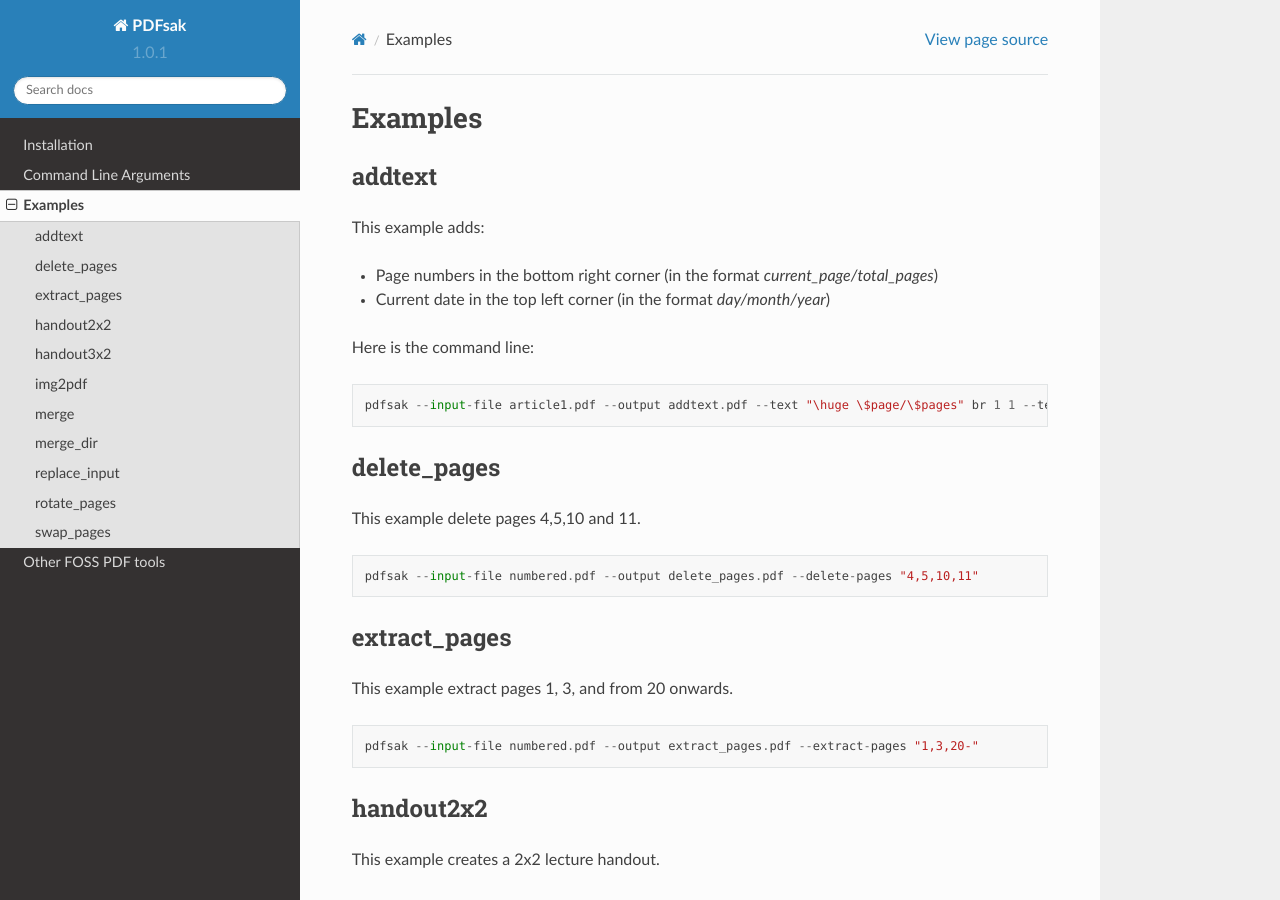
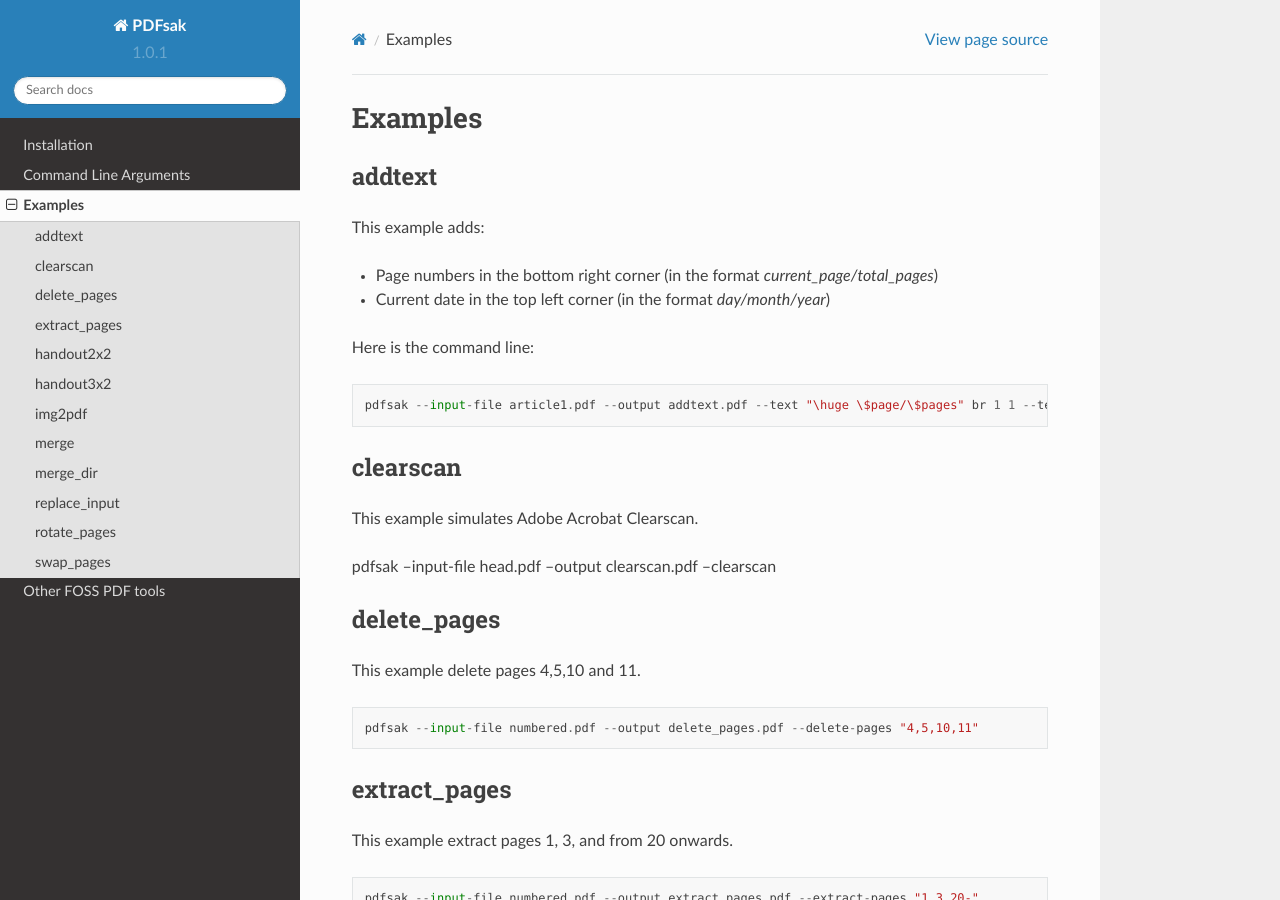
Before and after one commit to raffaem/pdfsak, a Sphinx documentation site: the page built from docs/source/examples.rst, in a window 1280 px wide and 900 px high. Built offline with Sphinx 7.4.7 and the Read the Docs theme 2.0.0, drawn with Linux system fonts in a browser that asks for light colours.

Commit message:
Implemented simulation of Adobe Acrobat Clearscan

```diff
--- a/docs/source/examples.rst
+++ b/docs/source/examples.rst
@@ -14,6 +14,15 @@ Here is the command line:
 ::
 
     pdfsak --input-file article1.pdf --output addtext.pdf --text "\huge \$page/\$pages" br 1 1 --text "\huge \$day/\$month/\$year" tl 0 0
+
+clearscan
+---------
+
+This example simulates Adobe Acrobat Clearscan.
+
+::
+
+pdfsak --input-file head.pdf --output clearscan.pdf --clearscan
 
 delete_pages
 ------------
```
Also changed, not shown: README.md (+1 -0 lines), 3 other files.
